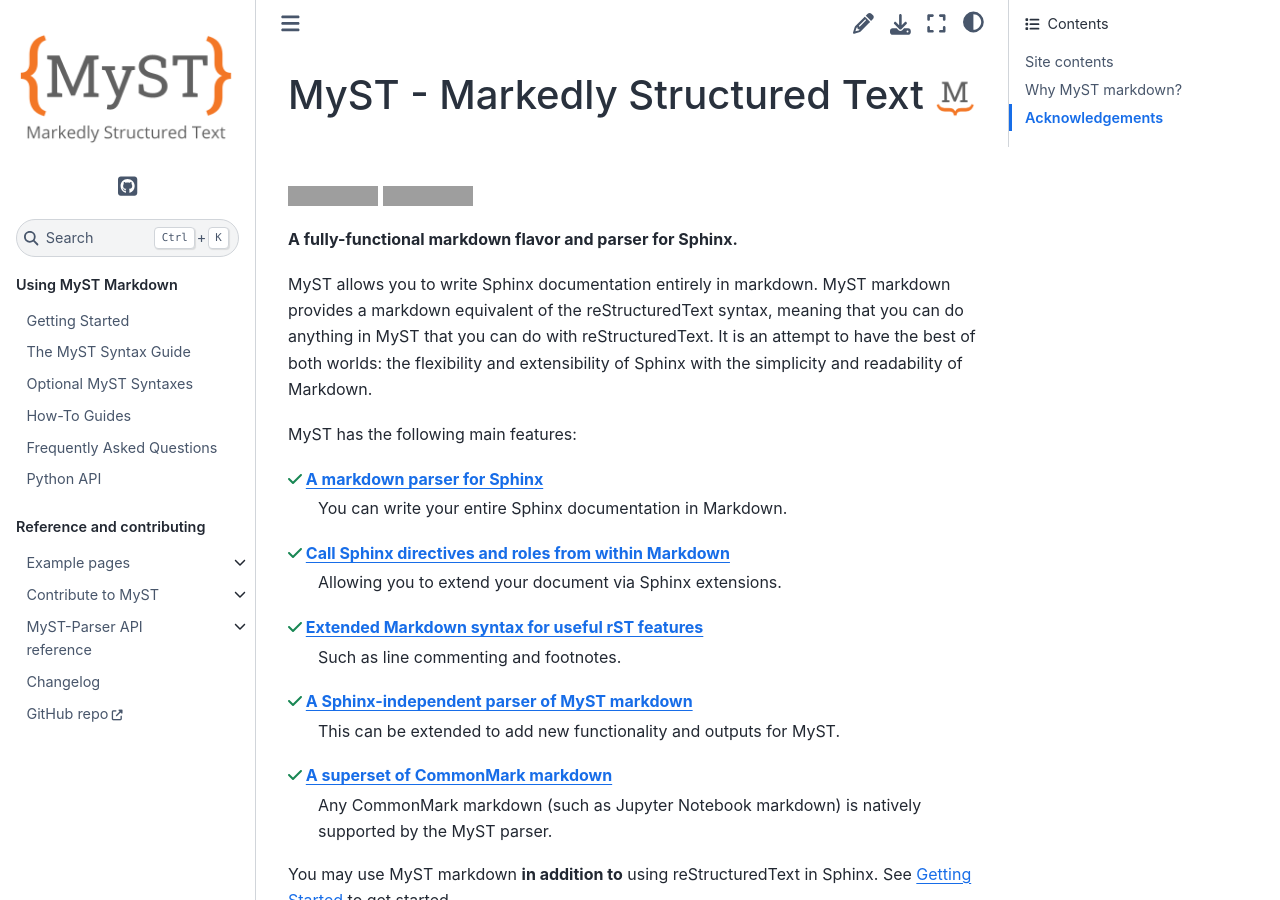
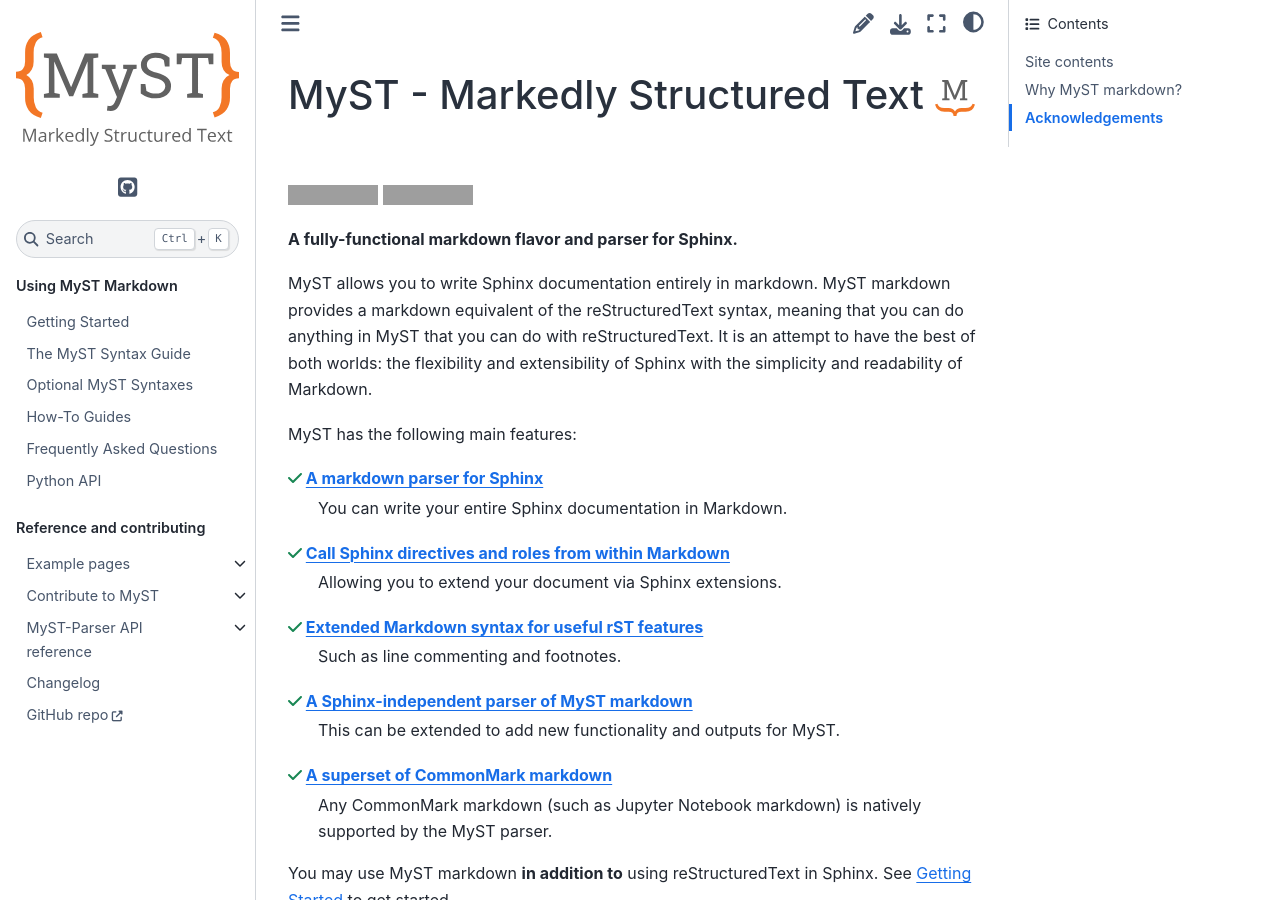
Before and after one commit to executablebooks/MyST-Parser, a Sphinx documentation site: the page built from docs/index.md, in a window 1280 px wide and 900 px high. Built offline with Sphinx 7.4.7 and the Sphinx Book theme 1.1.4, drawn with Linux system fonts in a browser that asks for light colours; grey boxes are pictures that could not be loaded.

Commit message:
Using SVG logos

```diff
--- a/docs/conf.py
+++ b/docs/conf.py
@@ -45,8 +45,8 @@
 # a list of builtin themes.
 #
 html_theme = "sphinx_book_theme"
-html_logo = "_static/logo-wide.png"
-html_favicon = "_static/logo-square.png"
+html_logo = "_static/logo-wide.svg"
+html_favicon = "_static/logo-square.svg"
 html_title = ""
 html_theme_options = {
     "github_url": "https://github.com/executablebooks/MyST-Parser",
--- a/docs/index.md
+++ b/docs/index.md
@@ -1,4 +1,4 @@
-# MyST - Markedly Structured Text <img src="_static/logo-square.png" width=40 />
+# MyST - Markedly Structured Text <img src="_static/logo-square.svg" width=40 />
 
 [![PyPI][pypi-badge]][pypi-link]
 [![Conda][conda-badge]][conda-link]
```
Also changed, not shown: example-include.md (+1 -1 lines), docs/_static/logo-square.png (deleted), docs/_static/logo-square.svg (added), docs/_static/logo-wide.png (deleted), docs/_static/logo-wide.svg (added).
